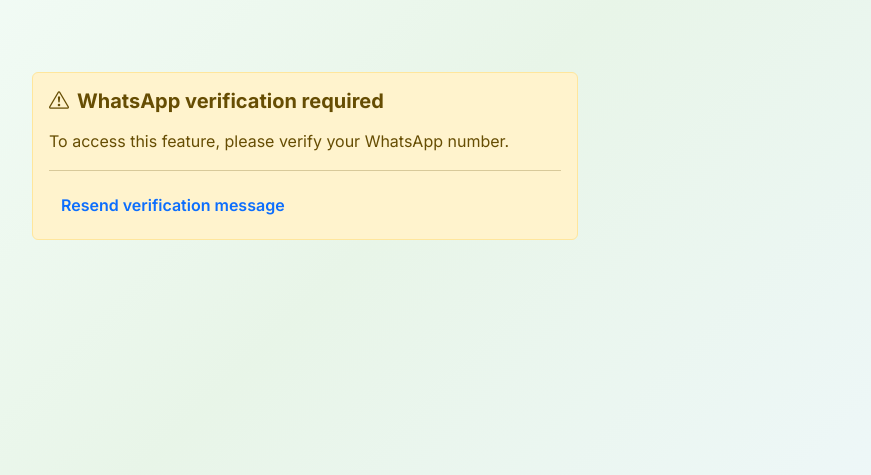
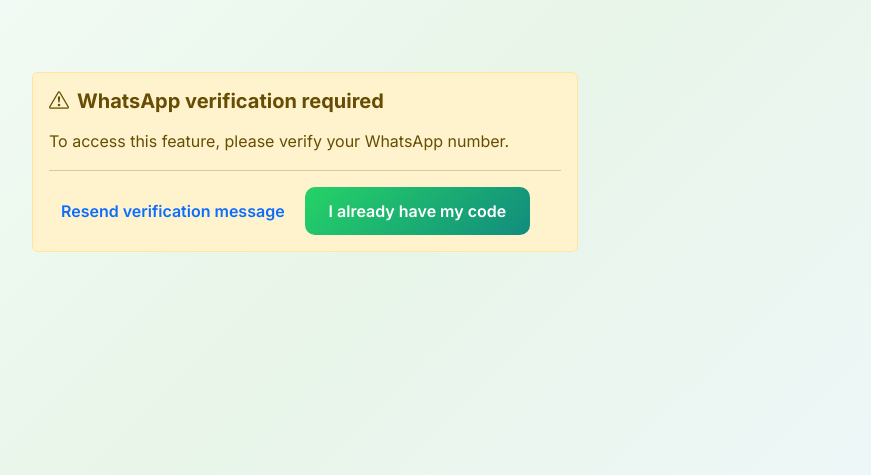
Before and after one commit to BigAddict/WozapAuto, a Django app: page /verification-required/ in a window 1280 px wide. Shown: the part 134-609 px from the top of the page, without its empty margins (335-1206 px from the left). Run offline with Django 5.2, Linux system fonts and the light colour scheme.

Commit message:
Update resend verification logic and enhance verification_required template: Redirect to 'verify_whatsapp_otp' upon successful verification code resend. Add option for users to indicate they already have their code in the verification_required template.

```diff
--- a/core/templates/core/verification_required.html
+++ b/core/templates/core/verification_required.html
@@ -10,7 +10,10 @@
                 <h4 class="alert-heading"><i class="bi bi-exclamation-triangle me-2"></i>WhatsApp verification required</h4>
                 <p>To access this feature, please verify your WhatsApp number.</p>
                 <hr>
-                <a href="{% url 'resend_verification' %}" class="btn btn-outline-primary">Resend verification message</a>
+                <div class="d-flex gap-2">
+                    <a href="{% url 'resend_verification' %}" class="btn btn-outline-primary">Resend verification message</a>
+                    <a href="{% url 'verify_whatsapp_otp' %}" class="btn btn-primary">I already have my code</a>
+                </div>
             </div>
         </div>
     </div>
--- a/core/views.py
+++ b/core/views.py
@@ -340,10 +340,10 @@
 
         if success:
             messages.success(request, 'Verification code sent! Please check your WhatsApp.')
+            return redirect('verify_whatsapp_otp')
         else:
             messages.error(request, 'Failed to send verification code. Please try again later.')
-
-        return redirect('verification_required')
+            return redirect('verification_required')
 
     except Exception as e:
         logger.exception("resend_verification:error")
```
